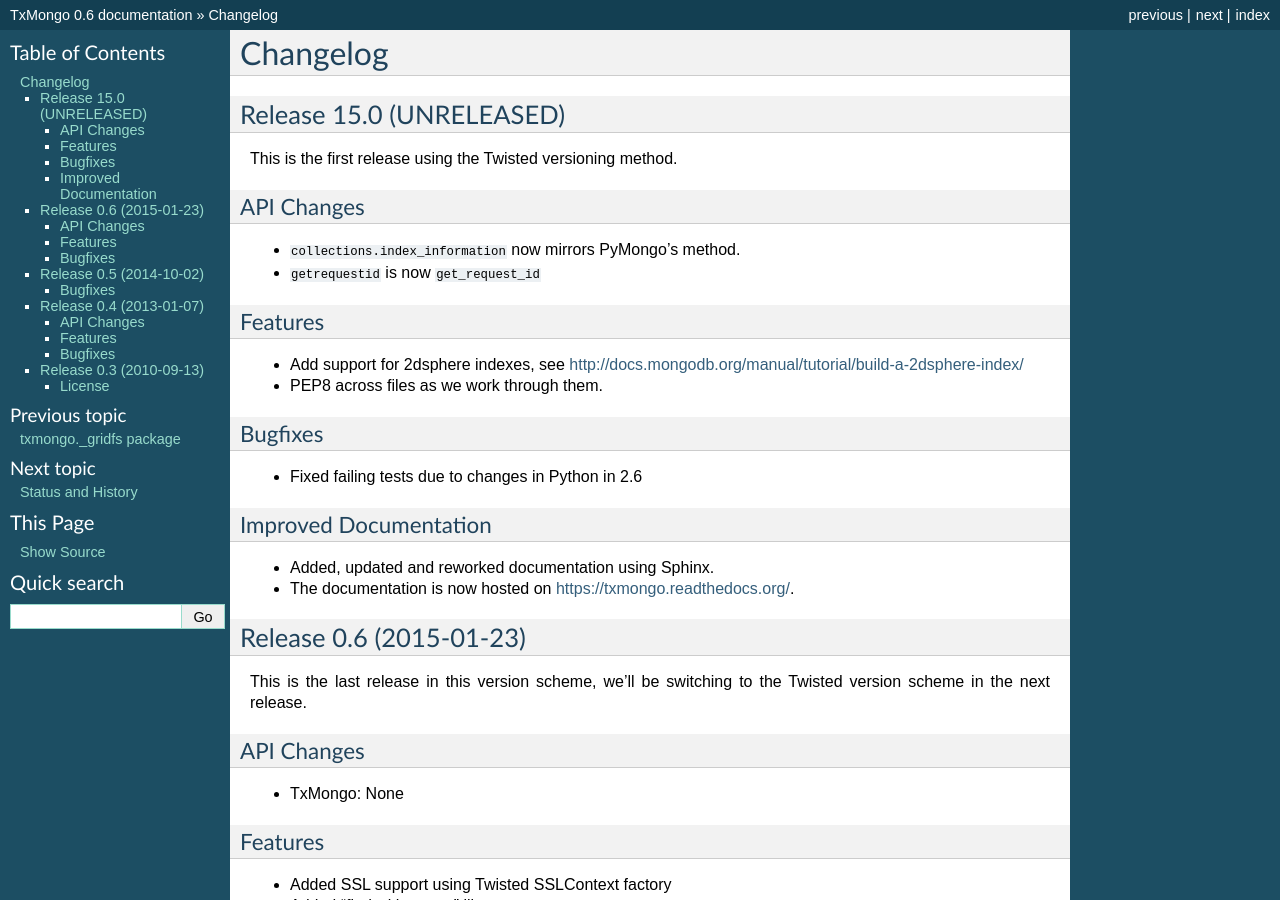
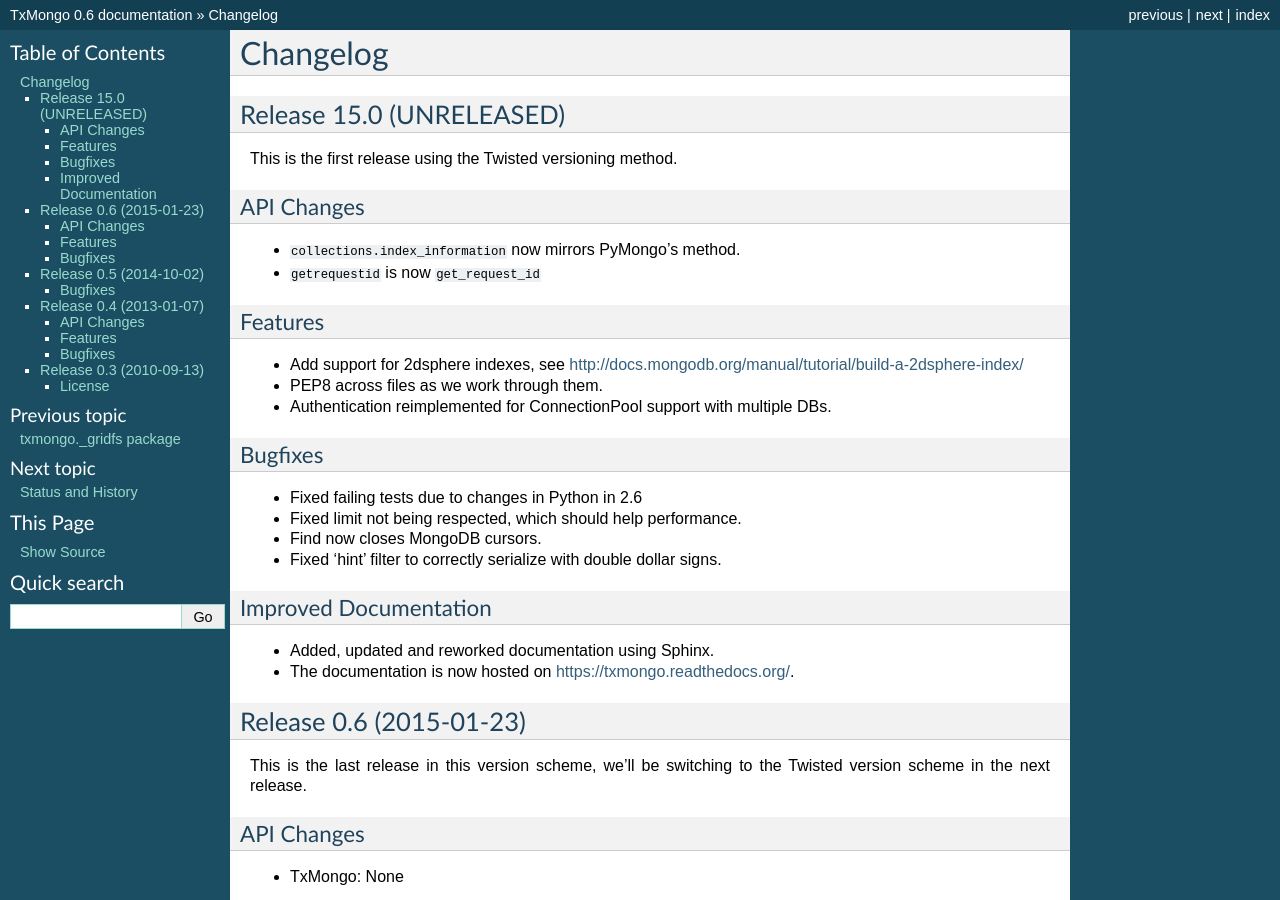
Before and after one commit to twisted/txmongo, a Sphinx documentation site: the page built from docs/source/NEWS.rst, in a window 1280 px wide and 900 px high. Built offline with Sphinx 7.4.7, drawn with Linux system fonts in a browser that asks for light colours; formulas are drawn with MathJax 3.

Commit message:
Add contributions from Ilya to news.

```diff
--- a/docs/source/NEWS.rst
+++ b/docs/source/NEWS.rst
@@ -17,11 +17,15 @@
 
 - Add support for 2dsphere indexes, see http://docs.mongodb.org/manual/tutorial/build-a-2dsphere-index/
 - PEP8 across files as we work through them.
+- Authentication reimplemented for ConnectionPool support with multiple DBs.
 
 Bugfixes
 ^^^^^^^^
 
 - Fixed failing tests due to changes in Python in 2.6
+- Fixed limit not being respected, which should help performance.
+- Find now closes MongoDB cursors.
+- Fixed 'hint' filter to correctly serialize with double dollar signs.
 
 
 Improved Documentation
```
